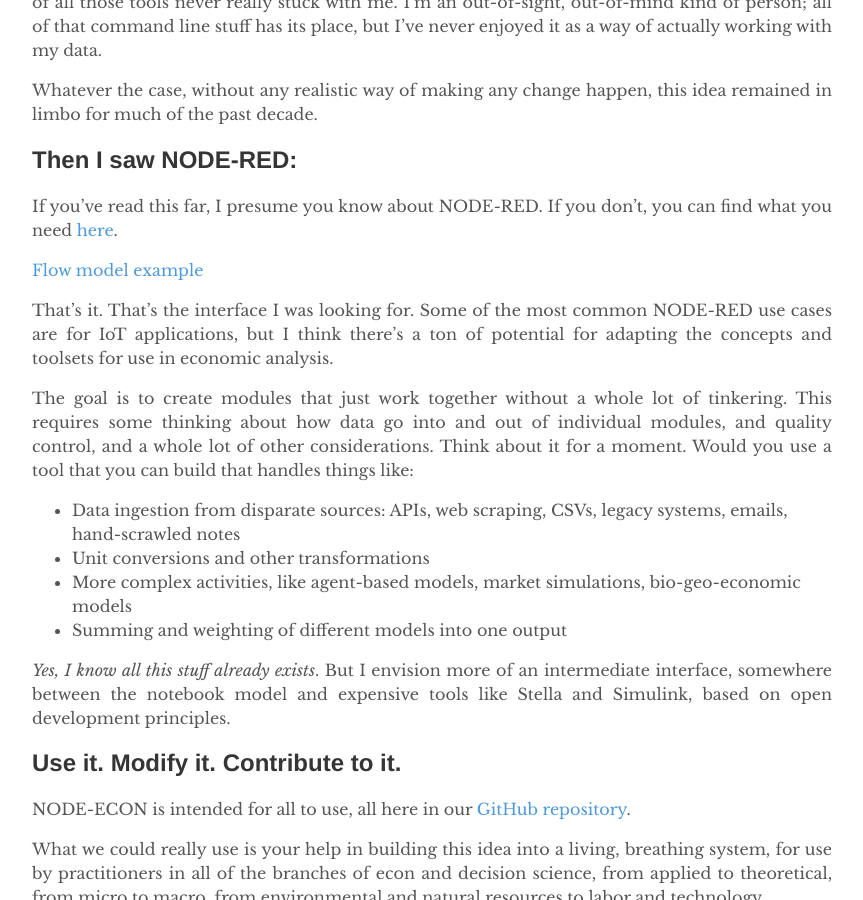
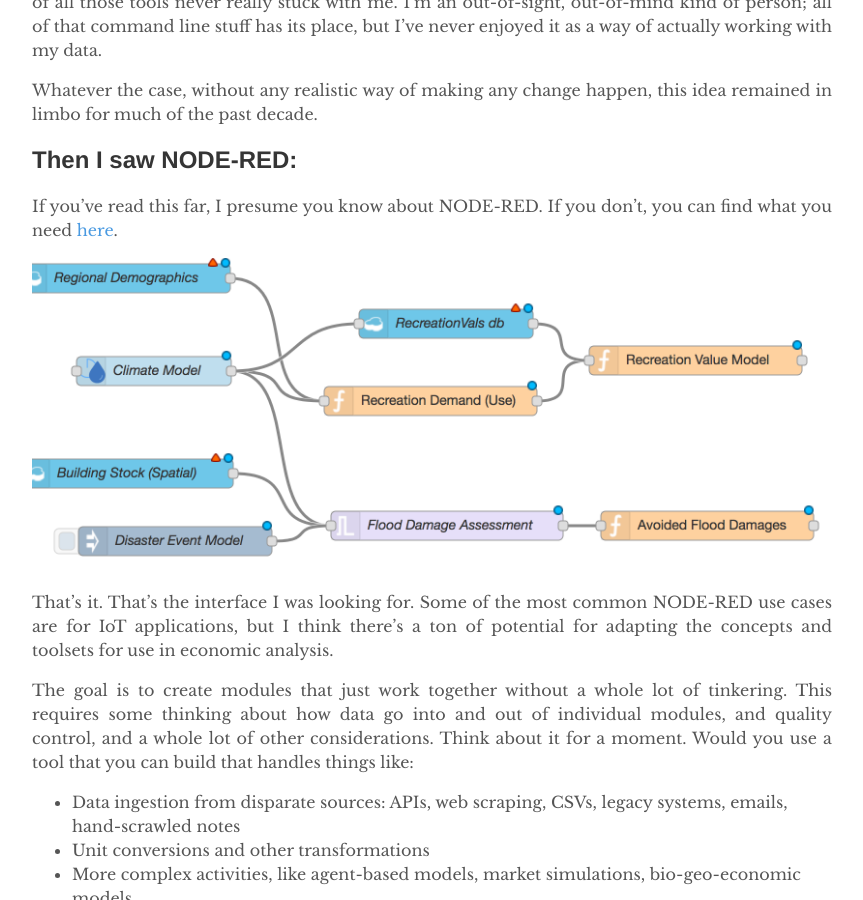
Before and after one commit to node-econ/node-econ.github.io, a Jekyll site: the page built from _posts/2017-09-22-introducing-node-econ.md, in a window 1280 px wide and 900 px high, scrolled down 883 px. Shown: the whole window, without its empty margins (208-1071 px from the left). Built offline with Jekyll 4.4.1, drawn with Linux system fonts in a browser that asks for light colours.

Commit message:
Update 2017-09-22-introducing-node-econ.md

```diff
--- a/_posts/2017-09-22-introducing-node-econ.md
+++ b/_posts/2017-09-22-introducing-node-econ.md
@@ -20,7 +20,7 @@
 ## Then I saw NODE-RED:
 If you've read this far, I presume you know about NODE-RED. If you don't, you can find what you need [here](https://flows.nodered.org/).
 
-[Flow model example](https://github.com/node-econ/node-econ.github.io/blob/master/_images/flow-example.png)
+![Flow model example](https://github.com/node-econ/node-econ.github.io/blob/master/_images/flow-example.png)
 
 That's it. That's the interface I was looking for. Some of the most common NODE-RED use cases are for IoT applications, but I think there's a ton of potential for adapting the concepts and toolsets for use in economic analysis.
 
```
